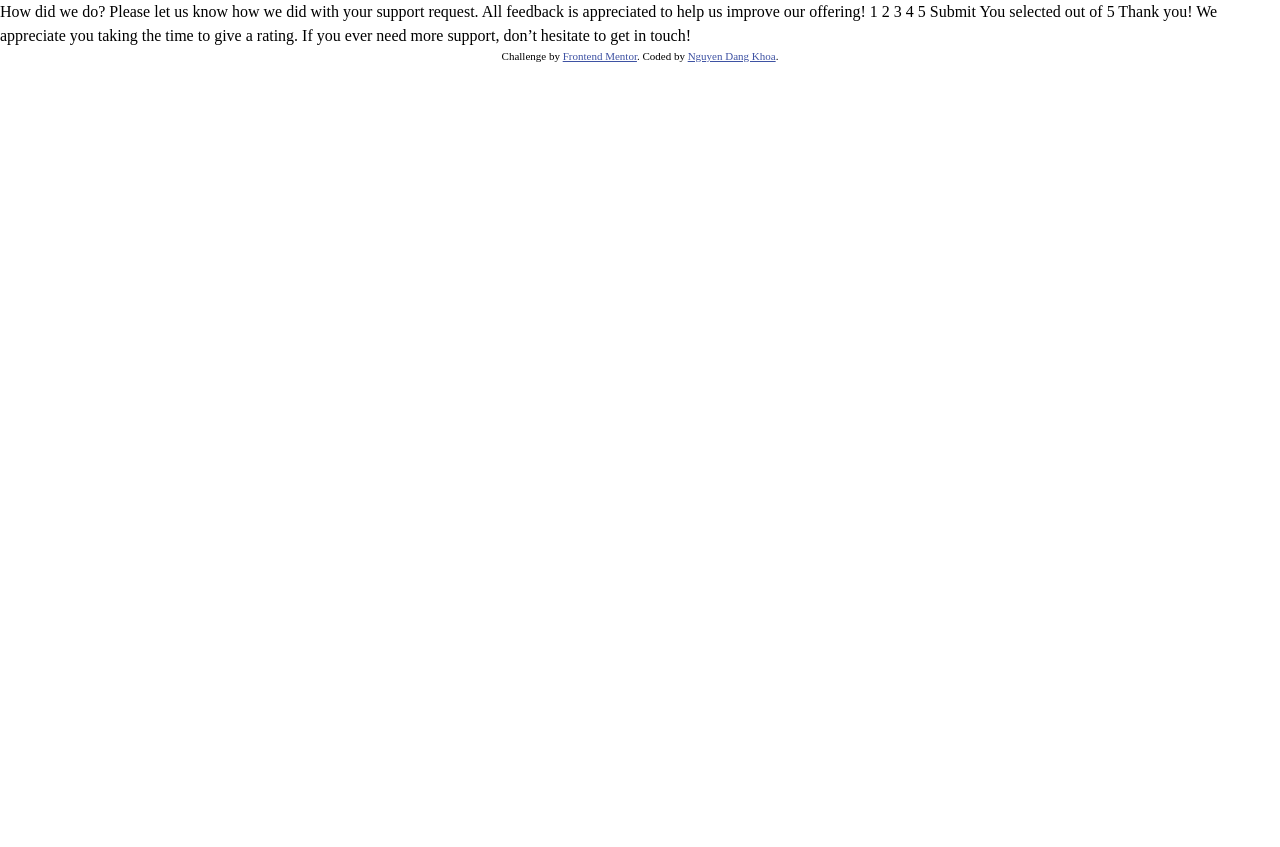
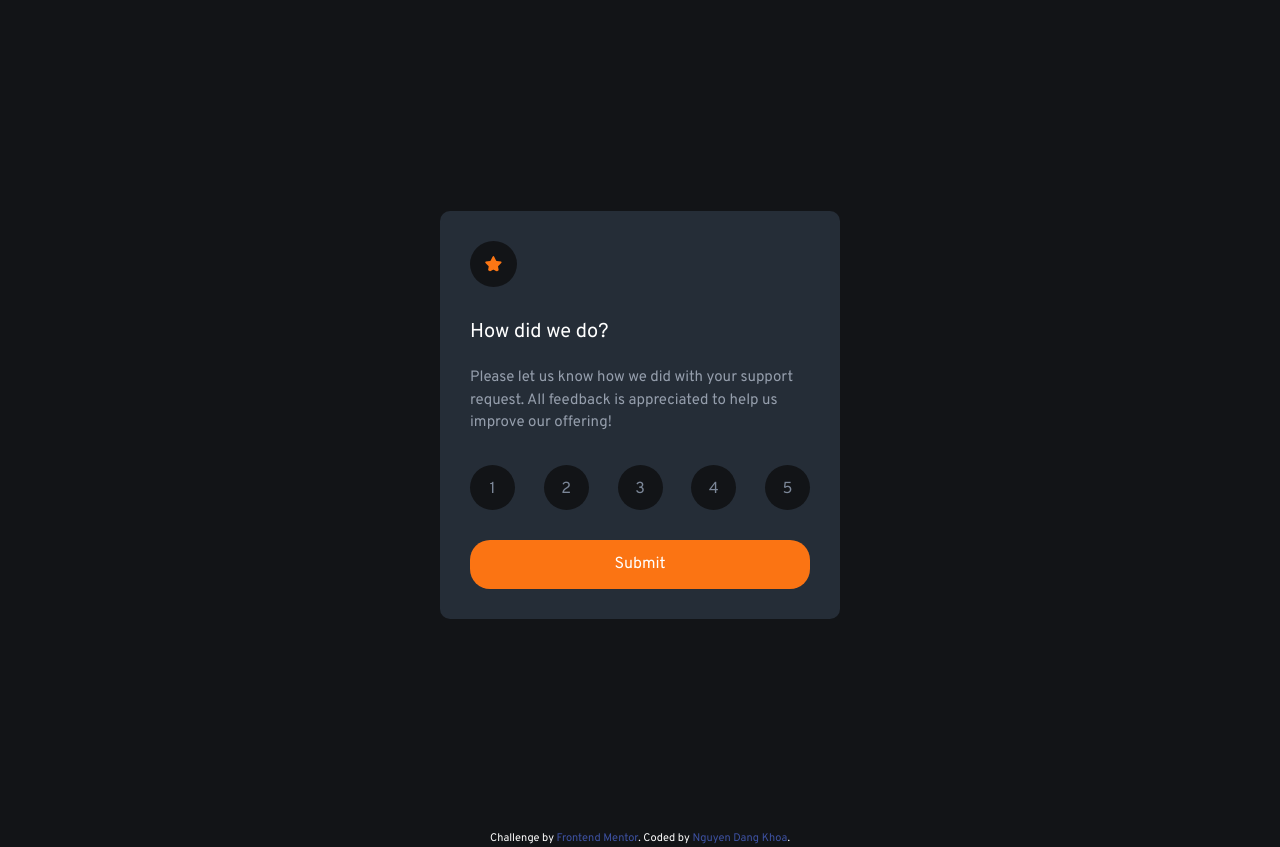
Before and after one commit to dangkhoa1195/interactive-rating-component, a plain HTML site: page index.html in a window 1280 px wide. Before the commit the page ends 800 px from the top, so only its background shows below. Drawn offline with Linux system fonts and the light colour scheme.

Commit message:
finish project

```diff
--- a/index.html
+++ b/index.html
@@ -19,6 +19,7 @@
       .attribution {
         font-size: 11px;
         text-align: center;
+        color: #fff;
       }
       .attribution a {
         color: hsl(228, 45%, 44%);
@@ -26,21 +27,46 @@
     </style>
   </head>
   <body>
-    <!-- Rating state start -->
+    <main class="main">
+      <!-- Rating state start -->
+      <div class="rating">
+        <img src="./images/icon-star.svg" alt="Icon star" />
+        <h2 class="rating-title">How did we do?</h2>
+        <p class="rating-description">
+          Please let us know how we did with your support request. All feedback
+          is appreciated to help us improve our offering!
+        </p>
+        <ul class="rating-list">
+          <li><button class="btn-rating">1</button></li>
+          <li><button class="btn-rating">2</button></li>
+          <li><button class="btn-rating">3</button></li>
+          <li><button class="btn-rating">4</button></li>
+          <li><button class="btn-rating">5</button></li>
+        </ul>
+        <button class="btn-primary" id="btn-submit">Submit</button>
+      </div>
 
-    How did we do? Please let us know how we did with your support request. All
-    feedback is appreciated to help us improve our offering! 1 2 3 4 5 Submit
+      <!-- Rating state end -->
+      <!-- Thank you state start -->
+      <div class="thank-you hidden">
+        <img
+          src="./images/illustration-thank-you.svg"
+          alt="illustration thank you"
+        />
+        <!-- Add rating here -->
+        <p class="thank-you--rating">
+          You selected <span id="thank-you--rating">5</span> out of 5
+        </p>
+        <h2 class="thank-you--title">Thank you!</h2>
+        <p class="thank-you--description">
+          We appreciate you taking the time to give a rating. If you ever need
+          more support, don’t hesitate to get in touch!
+        </p>
+        <button class="btn-primary" id="btn-return">Rating again</button>
+      </div>
 
-    <!-- Rating state end -->
-
-    <!-- Thank you state start -->
-
-    You selected
-    <!-- Add rating here -->
-    out of 5 Thank you! We appreciate you taking the time to give a rating. If
-    you ever need more support, don’t hesitate to get in touch!
-
-    <!-- Thank you state end -->
+      <!-- Thank you state end -->
+    </main>
 
     <footer class="attribution">
       Challenge by
--- a/script.js
+++ b/script.js
@@ -0,0 +1,20 @@
+const ratingContainer = document.querySelector('.rating');
+const thankYouContainer = document.querySelector('.thank-you');
+const btnSubmit = document.querySelector('#btn-submit');
+const btnReturn = document.querySelector('#btn-return');
+const rating = document.querySelector('#thank-you--rating');
+const rates = document.querySelectorAll('.btn-rating');
+
+btnSubmit.addEventListener('click', () => {
+  thankYouContainer.classList.remove('hidden');
+  ratingContainer.classList.add('hidden');
+});
+btnReturn.addEventListener('click', () => {
+  thankYouContainer.classList.add('hidden');
+  ratingContainer.classList.remove('hidden');
+});
+rates.forEach(rate => {
+  rate.addEventListener('click', () => {
+    rating.innerHTML = rate.innerHTML;
+  });
+});
--- a/style.css
+++ b/style.css
@@ -1,3 +1,4 @@
+@import url('https://fonts.googleapis.com/css2?family=Overpass:wght@400;700&display=swap');
 *,
 *::before,
 *::after {
@@ -34,3 +35,149 @@ h5,
 h6 {
   overflow-wrap: break-word;
 }
+a {
+  text-decoration: none;
+}
+ul {
+  list-style-type: none;
+}
+html {
+  font-size: 62.5%;
+}
+body {
+  font-family: 'Overpass', sans-serif;
+
+  background-color: var(--very-dark-blue);
+}
+:root {
+  --primary-color: hsl(25, 97%, 53%);
+  --white: hsl(0, 0%, 100%);
+  --light-grey: hsl(217, 12%, 63%);
+  --medium-grey: hsl(216, 12%, 54%);
+  --dark-blue: hsl(213, 19%, 18%);
+  --very-dark-blue: hsl(216, 12%, 8%);
+}
+.main {
+  display: flex;
+  align-items: center;
+  justify-content: center;
+  flex-direction: column;
+
+  margin: 1.5rem;
+
+  min-height: 100vh;
+}
+.rating,
+.thank-you {
+  background-color: var(--dark-blue);
+
+  padding: 3rem;
+
+  border-radius: 1rem;
+  max-width: 40rem;
+}
+/* Rating */
+.rating img {
+  background-color: var(--very-dark-blue);
+  padding: 1.5rem;
+  margin-bottom: 3rem;
+  border-radius: 50%;
+}
+.rating .rating-title {
+  color: var(--white);
+  margin-bottom: 2rem;
+  font-size: 2rem;
+}
+.rating .rating-description {
+  color: var(--light-grey);
+  margin-bottom: 3rem;
+  font-size: 1.5rem;
+}
+.rating .rating-list {
+  display: flex;
+  align-items: center;
+  justify-content: space-between;
+  flex-wrap: wrap;
+  margin-bottom: 3rem;
+}
+
+.btn-rating {
+  width: 4.5rem;
+  height: 4.5rem;
+  border-radius: 50%;
+  border: none;
+  padding-top: 0.25rem;
+
+  font-size: 1.6rem;
+
+  color: var(--medium-grey);
+  background-color: var(--very-dark-blue);
+
+  cursor: pointer;
+  transition: 0.3s;
+}
+.btn-rating:hover {
+  color: var(--white);
+  background-color: var(--primary-color);
+}
+.btn-rating:focus {
+  color: var(--white);
+  background-color: var(--light-grey);
+}
+.btn-primary {
+  min-width: 100%;
+  border: none;
+  border-radius: 2rem;
+  cursor: pointer;
+
+  font-size: 1.6rem;
+
+  padding: 1.25rem 0;
+
+  color: var(--white);
+  background-color: var(--primary-color);
+
+  transition: 0.3s;
+}
+.btn-primary:hover {
+  color: var(--primary-color);
+  background-color: var(--white);
+}
+/* Thank you */
+
+.thank-you {
+  display: flex;
+  flex-direction: column;
+  align-items: center;
+  justify-content: center;
+  gap: 2.5rem;
+
+  padding-bottom: 5rem;
+}
+.hidden {
+  display: none;
+}
+.thank-you .thank-you--rating {
+  color: var(--primary-color);
+  background-color: var(--very-dark-blue);
+  font-size: 1.5rem;
+
+  padding: 1rem 1.5rem 0.75rem;
+  border-radius: 2rem;
+}
+.thank-you .thank-you--title {
+  color: var(--white);
+
+  font-size: 2rem;
+}
+.thank-you .thank-you--description {
+  color: var(--light-grey);
+  font-size: 1.5rem;
+  text-align: center;
+}
+@media screen and (max-width: 575px) {
+  .rating,
+  .thank-you {
+    min-width: 32rem;
+  }
+}
```
